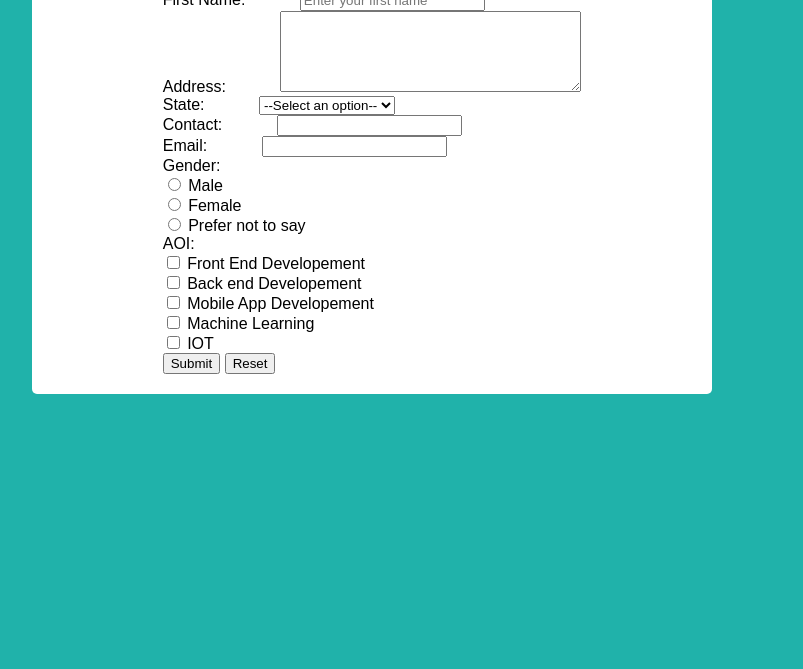
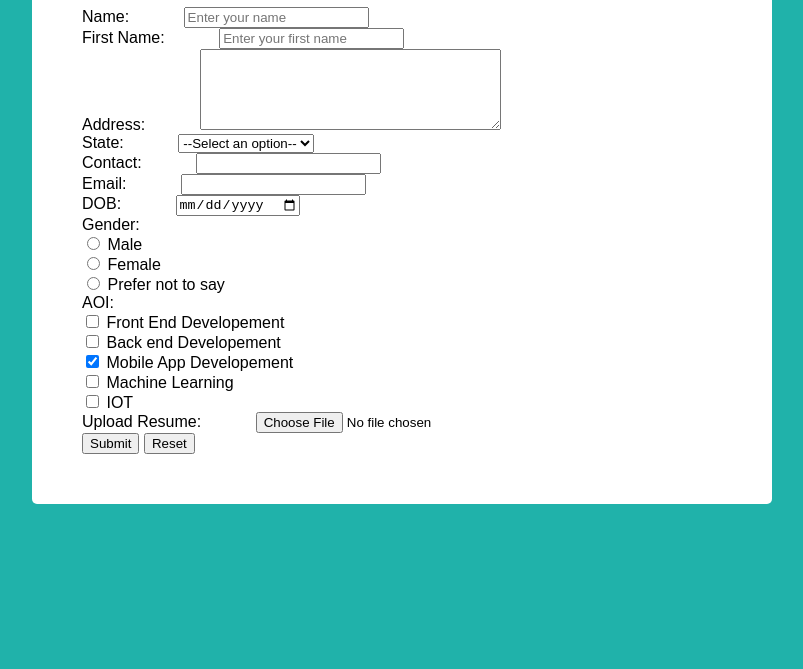
Before and after one commit to gupta-ji6/AWPLab, a plain HTML site: page index.html in a window 1280 px wide. Shown: the part 131-800 px from the top of the page, without its empty margins (296-1099 px from the left). Drawn offline with Linux system fonts and the light colour scheme.

Commit message:
added dob and resume field

```diff
--- a/index.html
+++ b/index.html
@@ -6,18 +6,15 @@
     <meta http-equiv="X-UA-Compatible" content="ie=edge">
     <title>HTML Form</title>
     <link href="styles.css" rel="stylesheet" type="text/css" />
-    <script>function reset() {
-        document.getElementById("form").reset();
-    }
 </script>
 </head>
 <body>
+    <div class="box">
     <h1 id="title">Registration Form</h1>
-    <div class="box">
     <form action="" method="POST" id="form">
         <div>
             <label>Name: </label>
-            <input type="text" placeholder="Enter your name"/>
+            <input type="text" placeholder="Enter your name" required/>
         </div>
         <div>
             <label>First Name: </label>
@@ -38,12 +35,16 @@
         </div>
         <div>
             <label>Contact:</label>
-            <input type="number" maxlength="10" minlength="10" />
+            <input type="number" max="10" maxlength="10" required/>
         </div>
         <div>
             <label>Email:</label>
-            <input type="email" />
+            <input type="email" required />
         </div>
+        <div>
+                <label>DOB:</label>
+                <input type="date" />
+            </div>
         <div>
             <label>Gender:</label>
             <div>
@@ -68,7 +69,7 @@
             <input type="checkbox" id="back" />
             <label for="front">Back end Developement</label>
             <br />
-            <input type="checkbox" id="mobile" />
+            <input type="checkbox" id="mobile" checked/>
             <label for="mobile">Mobile App Developement</label>
             <br />
             <input type="checkbox" id="ml" />
@@ -78,8 +79,12 @@
             <label for="iot">IOT</label>
         </div>
         <div>
+            <label>Upload Resume:</label>
+            <input type="file" />
+        </div>
+        <div>
             <input type="submit" />
-            <input type="button" onclick="reset()" value="Reset"/>
+            <input type="reset" value="Reset"/>
         </div>
     </form>
     </div>
--- a/styles.css
+++ b/styles.css
@@ -3,15 +3,16 @@ body {
     font-family: sans-serif;
 }
 .box {
-    display: flex;
+    /* display: flex;
     justify-content: center;
     align-items: center;
-    background-color: white;
+    flex-direction: row; */
+    background-color:white;
     border-radius: 5px;
     width: 50vw;
     margin-left: 25vw;
     margin-right:  25vw;
-    padding: 20px;
+    padding: 50px;
 }
 
 #title {
```
